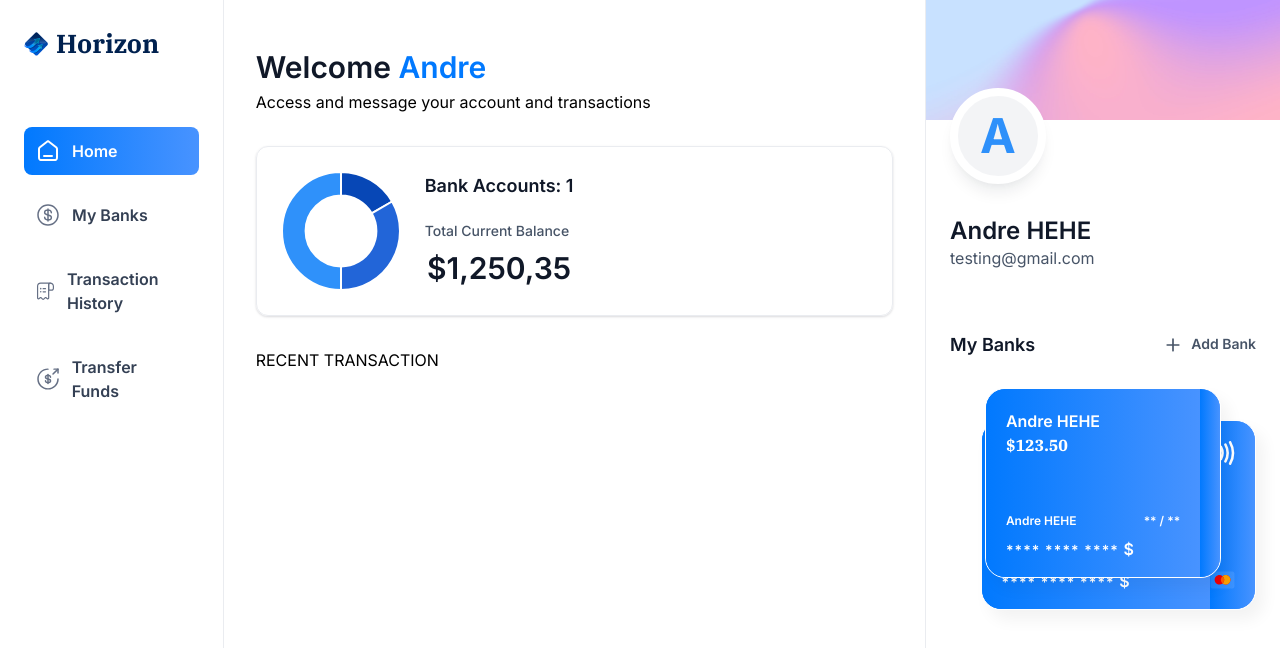
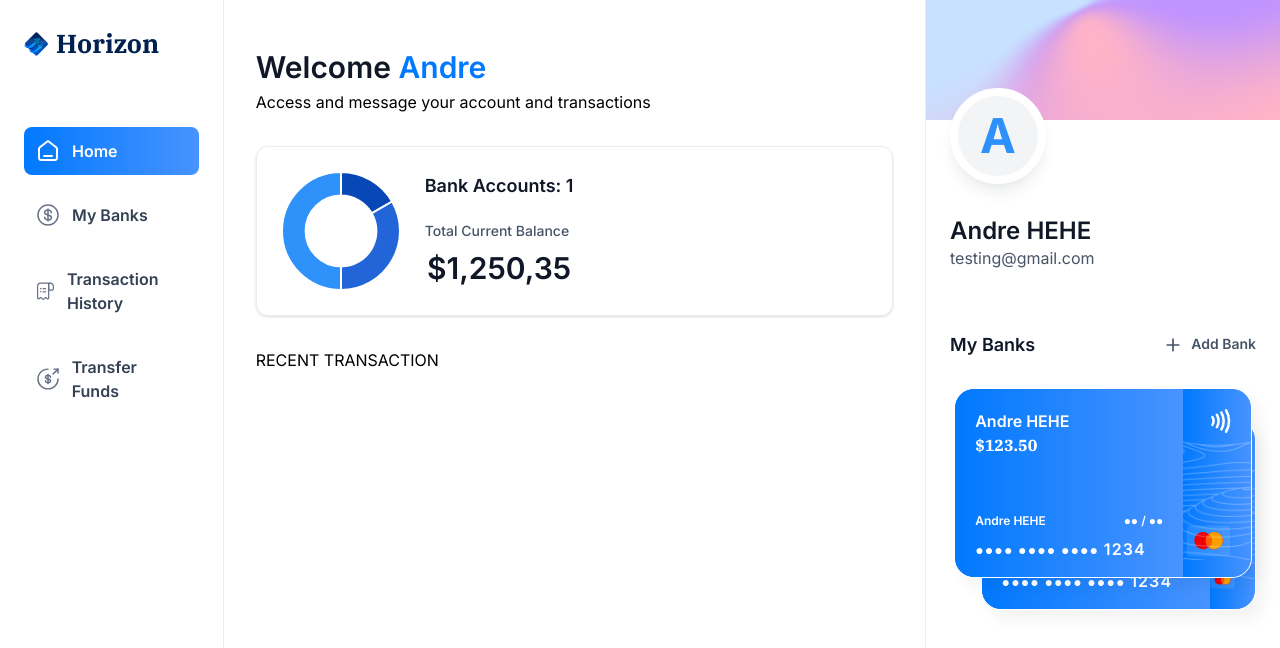
Before and after one commit to AndreasNugoho/bank-app, a Next.js app: page / in a window 1280 px wide. Shown: the top 648 px of the page. Built offline with nearby package versions, Linux system fonts and the light colour scheme.

Commit message:
styling card

```diff
--- a/components/BankCard.tsx
+++ b/components/BankCard.tsx
@@ -22,11 +22,11 @@ const BankCard = ({account,userName,showBalance = true}:CreditCardProps) => {
                     {userName}
                   </h1>
                   <h2 className="text-12 font-semibold text-white">
-                    ** / **
+                    ●● / ●●
                   </h2>
               </div>
                 <p className="text-14 font-semibold tracking-[1.1px] text-white">
-                  **** **** **** <span className="text-16">${account.mask}</span>
+                  ●●●● ●●●● ●●●● <span className="text-16">1234</span>
                 </p>
               </article>
           </div>
@@ -42,6 +42,14 @@ const BankCard = ({account,userName,showBalance = true}:CreditCardProps) => {
             width={45}
             height={32}
             alt="mastercard"
+            className="ml-5"
+          />
+          <Image
+            src="/icons/lines.png"
+            width={316}
+            height={190}
+            alt="lines"
+            className="absolute top-0 left-0"
           />
           </div>
           </Link>
```
